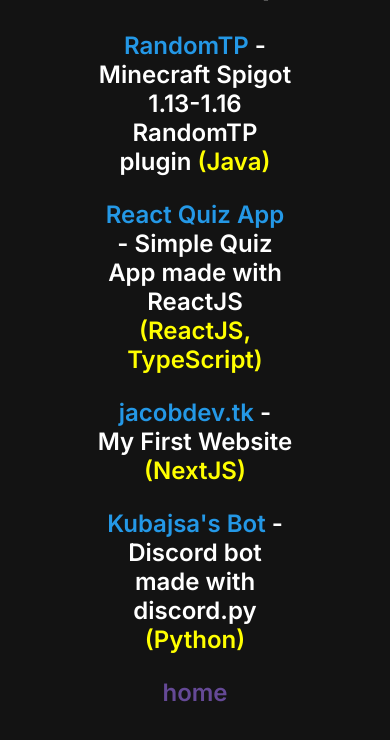
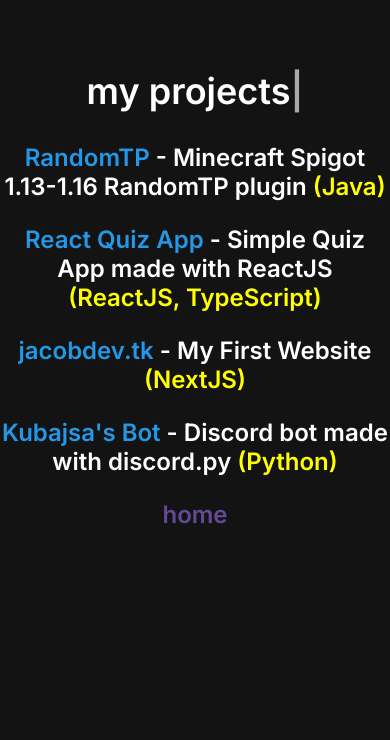
Before and after one commit to jcobn/jacobdev.tk, a Next.js app: page /projects in a window 390 px wide. Shown: the top 740 px of the page. Built offline with nearby package versions, Linux system fonts and the light colour scheme.

Commit message:
Fix viewing projects page on phones

```diff
--- a/pages/Projects.module.scss
+++ b/pages/Projects.module.scss
@@ -1,12 +1,18 @@
 .container {
-  position: absolute;
+  /*position: absolute;
   top: 35%;
   left: 50%;
-  transform: translate(-50%, -50%);
+  transform: translate(-50%, -50%);*/
   text-align: center;
-
   font-size: x-large;
   font-weight: 500;
+}
+
+.flex {
+  margin-top: 10%;
+  display: flex;
+  align-items: center;
+  justify-content: center;
 }
 
 .purpleText {
--- a/pages/projects.tsx
+++ b/pages/projects.tsx
@@ -4,6 +4,7 @@
 
 export default function Projects() {
   return (
+    <div className={styles.flex}>
       <div className={styles.container}>
         <Head>
           <title>Kubajsa | Jacob - Projects</title>
@@ -58,5 +59,6 @@
           home
         </a>
       </div>
+    </div>
   );
 }
```
Lines whose indentation alone changed are shown as unchanged.
